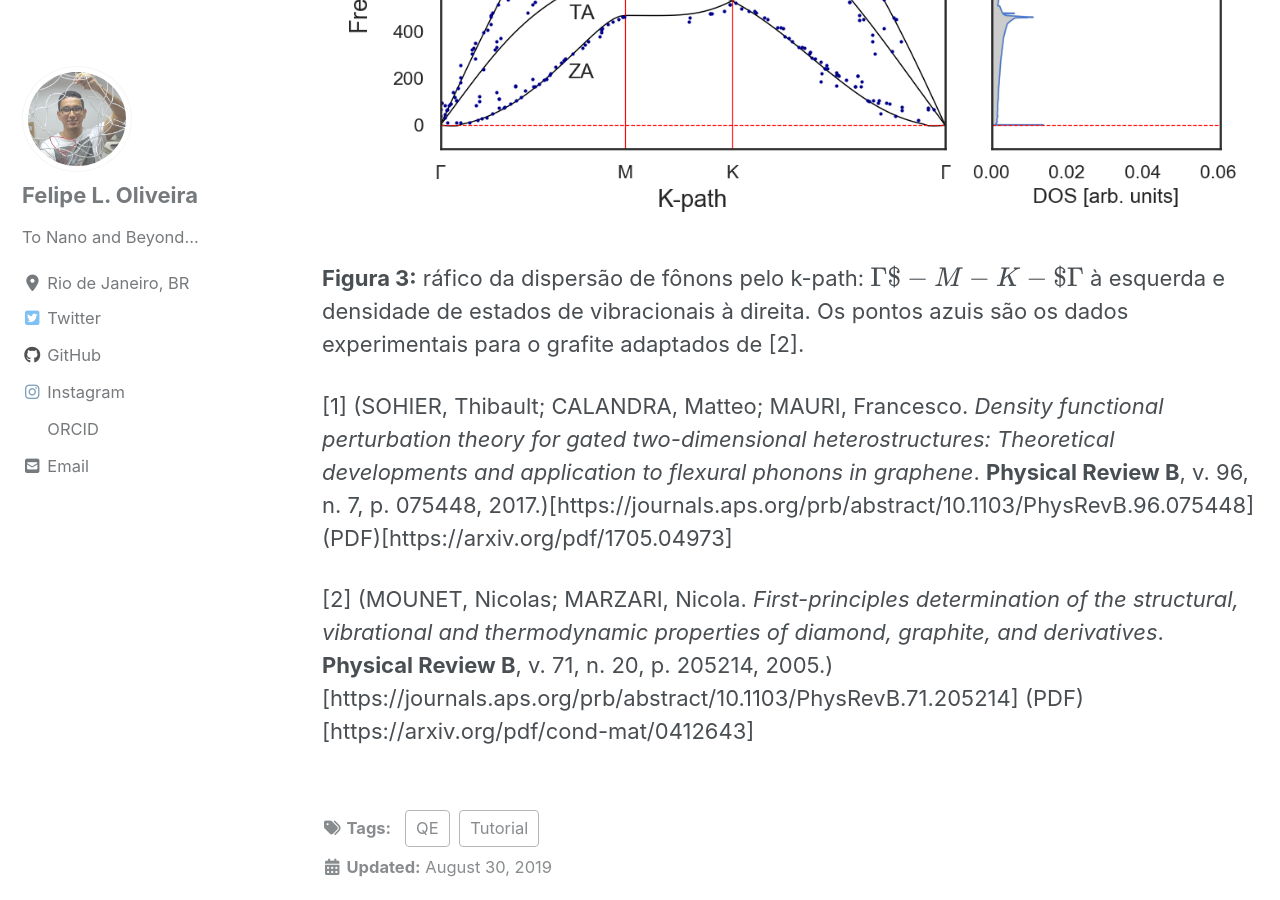
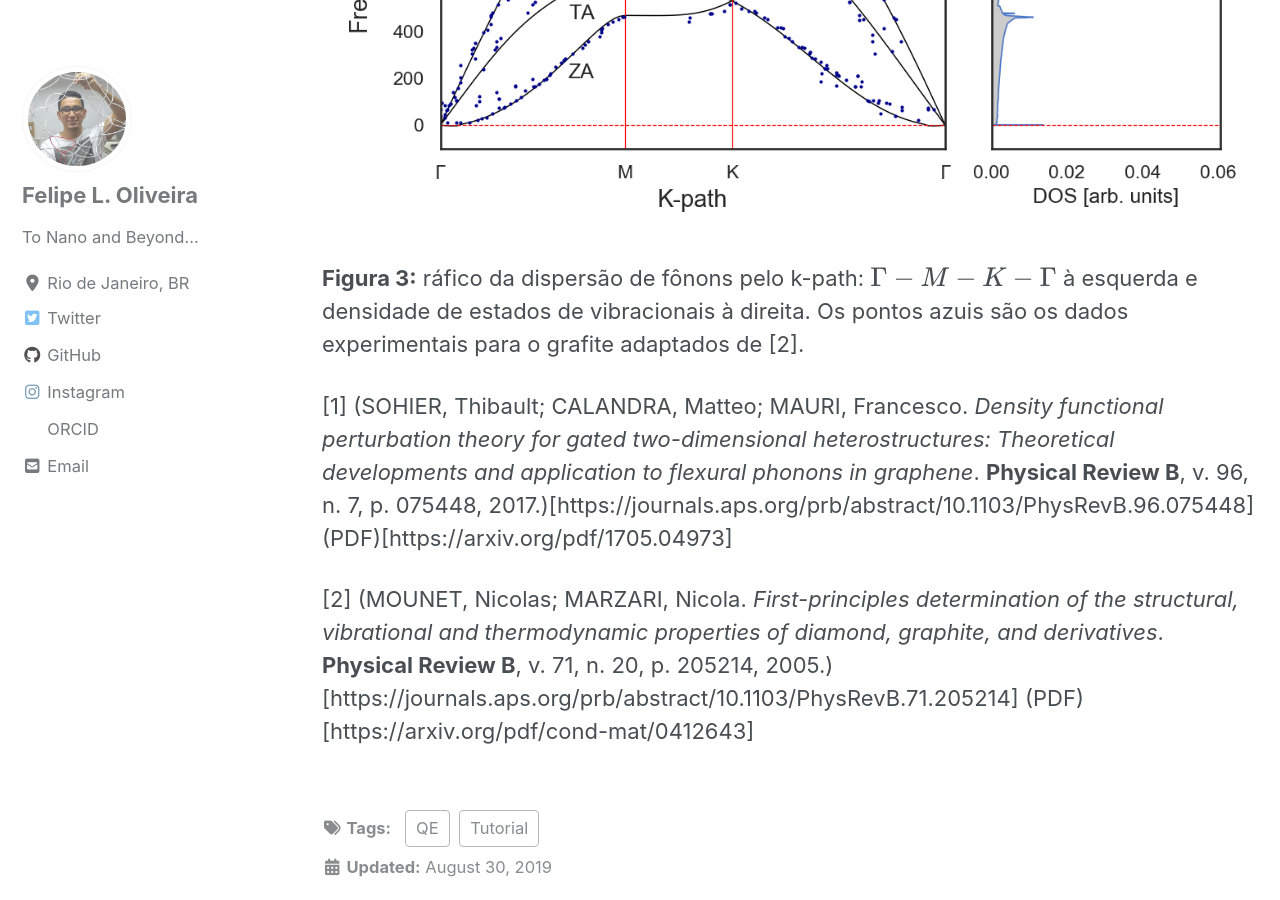
Before and after one commit to lipelopesoliveira/lipelopesoliveira.github.io, a Jekyll site: the page built from _posts/Tutorial_QE/2019-09-03-cap2-2.md, in a window 1280 px wide and 900 px high, scrolled down 8943 px. Built offline with Jekyll 4.4.1, drawn with Linux system fonts in a browser that asks for light colours; cached includes are drawn as plain includes; nearby versions of some CDN libraries; formulas are drawn with MathJax 3.

Commit message:
Update 2019-09-03-cap2-2.md

```diff
--- a/_posts/Tutorial_QE/2019-09-03-cap2-2.md
+++ b/_posts/Tutorial_QE/2019-09-03-cap2-2.md
@@ -216,7 +216,7 @@ Ao final desse processo você deve obter um gráfico como o mostrado na figura a
 
 <img src="{{ site.url }}{{ site.baseurl }}/images/posts/tutorial_qe/grafeno_phdisp.png" alt="E(a) para o grafeno">
 
-**Figura 3:** ráfico da dispersão de fônons pelo k-path: $$\Gamma$-M-K-$\Gamma$$ à esquerda e densidade de estados de vibracionais à direita. Os pontos azuis são os dados experimentais para o grafite adaptados de [2].
+**Figura 3:** ráfico da dispersão de fônons pelo k-path: $$\Gamma-M-K-\Gamma$$ à esquerda e densidade de estados de vibracionais à direita. Os pontos azuis são os dados experimentais para o grafite adaptados de [2].
 
 [1] (SOHIER, Thibault; CALANDRA, Matteo; MAURI, Francesco. *Density functional perturbation theory for gated two-dimensional heterostructures: Theoretical developments and application to flexural phonons in graphene*. **Physical Review B**, v. 96, n. 7, p. 075448, 2017.)[https://journals.aps.org/prb/abstract/10.1103/PhysRevB.96.075448] (PDF)[https://arxiv.org/pdf/1705.04973]
 
```
